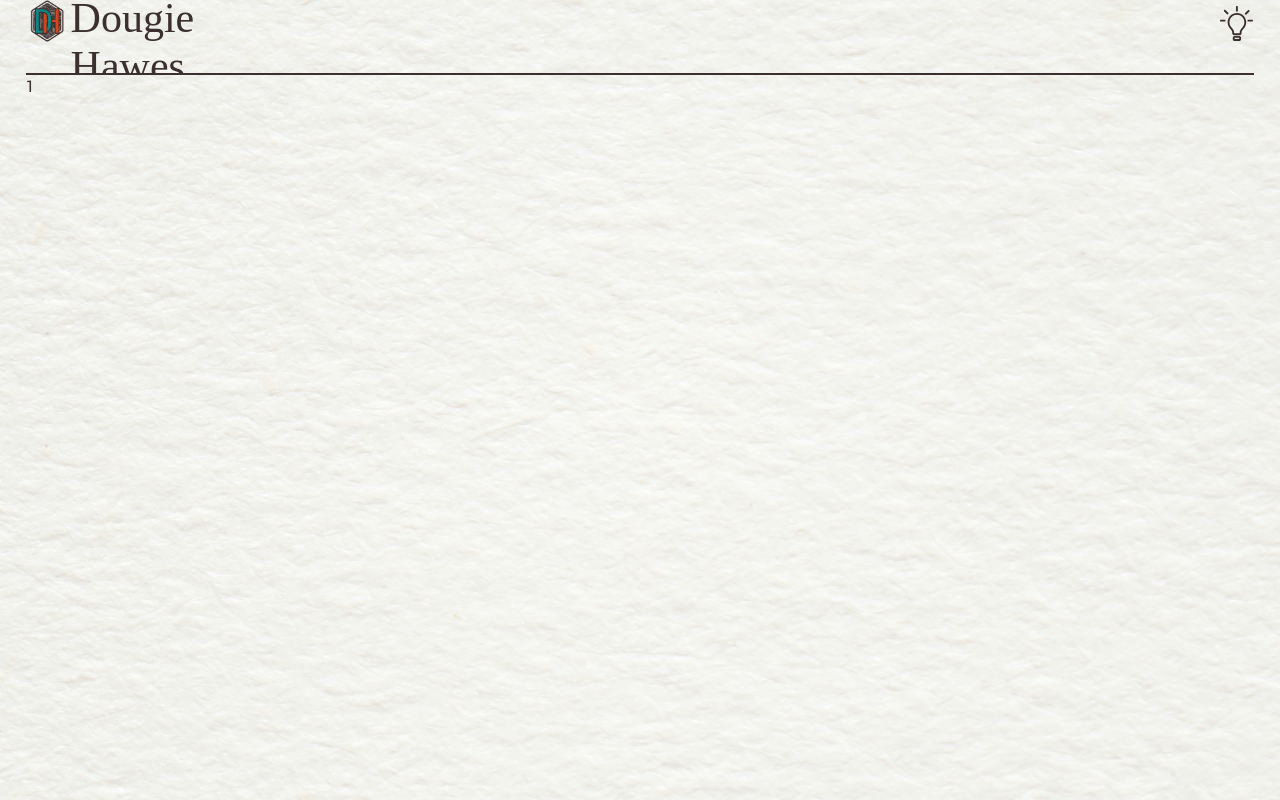
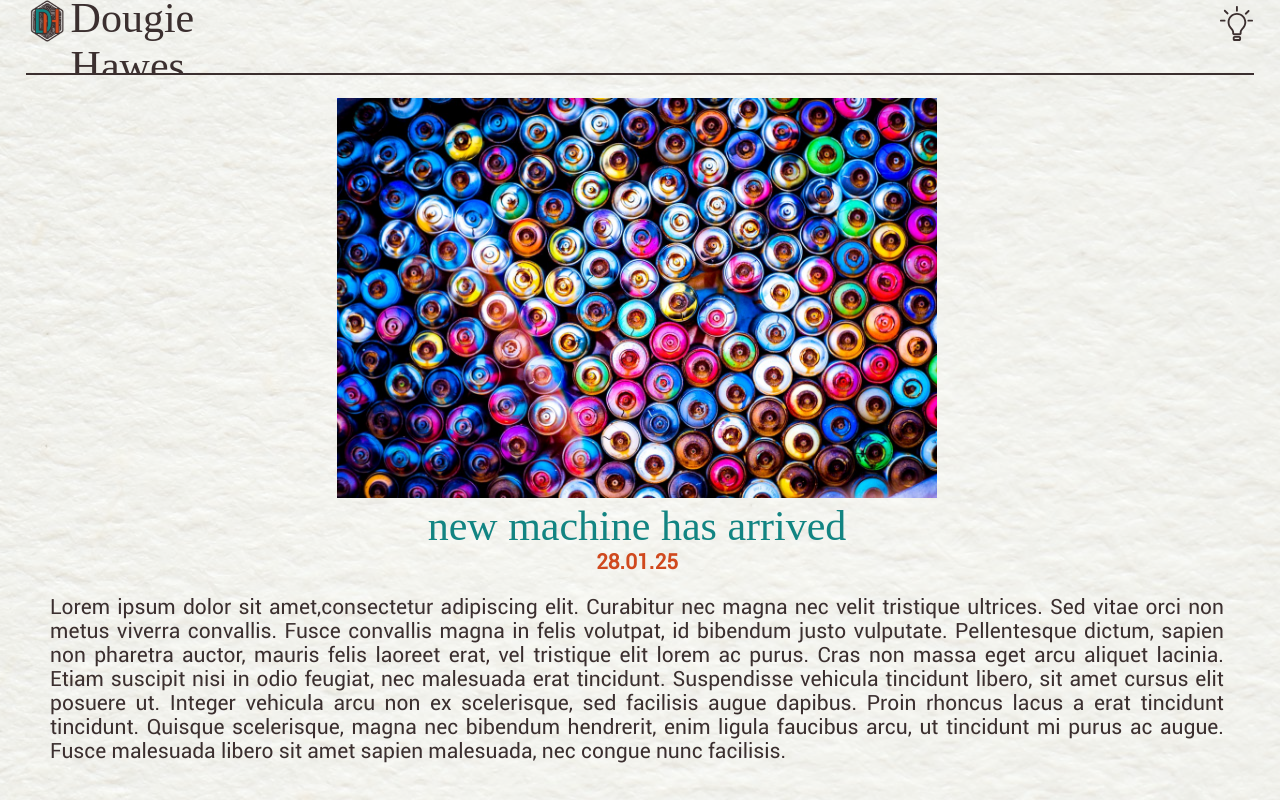
Before and after one commit to DougieHawes/dougie-hawes-client, a React (Create React App) app: page /blog/1 in a window 1280 px wide. Built offline with nearby package versions, Linux system fonts and the light colour scheme; no server answers; a web font is replaced by a local one.

Commit message:
added private routes

```diff
--- a/src/App.js
+++ b/src/App.js
@@ -11,6 +11,10 @@ import Work from "./components/routes/public/Work";
 import WorkItem from "./components/routes/public/WorkItem";
 import Skills from "./components/routes/public/Skills";
 import SignIn from "./components/routes/public/SignIn";
+
+import CreateProduct from "./components/routes/private/CreateWork";
+import Dashboard from "./components/routes/private/Dashboard";
+import CreateBlog from "./components/routes/private/CreateBlog";
 
 import "./display/style/style.scss";
 
@@ -29,6 +33,18 @@ const App = () => {
         <Route path="/work" element={<Work />} />
         <Route path="/work/:workid" element={<WorkItem />} />
         <Route path={process.env.REACT_APP_SIGNIN_URL} element={<SignIn />} />
+        <Route
+          path={`${process.env.REACT_APP_SIGNIN_URL}/dashboard`}
+          element={<Dashboard />}
+        />
+        <Route
+          path={`${process.env.REACT_APP_SIGNIN_URL}/create-work`}
+          element={<CreateProduct />}
+        />
+        <Route
+          path={`${process.env.REACT_APP_SIGNIN_URL}/create-blog`}
+          element={<CreateBlog />}
+        />
       </Routes>
     </div>
   );
--- /dev/null
+++ b/src/components/routes/private/CreateBlog.js
@@ -0,0 +1,38 @@
+import { useState } from "react";
+
+import { Route2 } from "../../utils/routes";
+
+import { Button1 } from "../../utils/buttons";
+import { Input1 } from "../../utils/inputs";
+
+import "./style.scss";
+
+const CreateBlog = () => {
+  const [formData, setFromData] = useState({ image: "", text: "", title: "" });
+
+  const { image, text, title } = formData;
+
+  const handleChange = (e) =>
+    setFormData({ ...formData, [e.target.name]: e.target.value });
+
+  const handleSubmit = (e) => {
+    e.preventDefault();
+
+    console.log(formData);
+  };
+
+  return (
+    <Route2
+      content={
+        <>
+          <form className="form">
+            <Input1 value={title} onChange={handleChange} />
+            <Button1 onClick={handleSubmit} />
+          </form>
+        </>
+      }
+    />
+  );
+};
+
+export default CreateBlog;
--- a/src/components/routes/private/CreateProduct.js
+++ b/src/components/routes/private/CreateWork.js
@@ -1,11 +1,16 @@
+import { useState } from "react";
+
 import { Route2 } from "../../utils/routes";
+
+import { Button1 } from "../../utils/buttons";
+import { Input1 } from "../../utils/inputs";
 
 import "./style.scss";
 
-const CreateProduct = () => {
-  const [formData, setFromData] = useState({ email: "", password: "" });
+const CreateWork = () => {
+  const [formData, setFromData] = useState({ title: "" });
 
-  const { email, password } = formData;
+  const { title } = formData;
 
   const handleChange = (e) =>
     setFormData({ ...formData, [e.target.name]: e.target.value });
@@ -21,7 +26,7 @@ const CreateProduct = () => {
       content={
         <>
           <form className="form">
-            <Input1 value={password} onChange={handleChange} />
+            <Input1 value={title} onChange={handleChange} />
             <Button1 onClick={handleSubmit} />
           </form>
         </>
@@ -30,4 +35,4 @@ const CreateProduct = () => {
   );
 };
 
-export default CreateProduct;
+export default CreateWork;
--- a/src/components/routes/private/Dashboard.js
+++ b/src/components/routes/private/Dashboard.js
@@ -1,9 +1,21 @@
+import { Link } from "react-router-dom";
+
 import { Route2 } from "../../utils/routes";
 
 import "./style.scss";
 
 const Dashboard = () => {
-  return <Route2 content={() => <></>} title="Dashboard" />;
+  return (
+    <Route2
+      content={
+        <>
+          <Link to="/slartybartfast/create-work">create-work</Link>
+          <Link to="/slartybartfast/create-blog">create-blog</Link>
+        </>
+      }
+      title="Dashboard"
+    />
+  );
 };
 
 export default Dashboard;
--- a/src/components/routes/public/Blog.js
+++ b/src/components/routes/public/Blog.js
@@ -2,35 +2,11 @@ import { Route1 } from "../../utils/routes";
 
 import { Card3 } from "../../utils/cards";
 
-import blogImage from "../../../display/media/images/layout/blog-image.jpg";
+import { blogArray } from "./data";
 
 import "./style.scss";
 
 const Blog = () => {
-  const blogArray = [
-    {
-      id: 1,
-      image: blogImage,
-      title: "new machine has arrived",
-      date: "28.01.25",
-      text: "Lorem ipsum dolor sit amet, consectetur adipiscing elit. Curabitur nec magna nec velit tristique ultrices. Sed vitae orci non metus viverra convallis. Fusce convallis magna in felis volutpat, id bibendum justo vulputate. Pellentesque dictum, sapien non pharetra auctor, mauris felis laoreet erat, vel tristique elit lorem ac purus. Cras non massa eget arcu aliquet lacinia. Etiam suscipit nisi in odio feugiat, nec malesuada erat tincidunt. Suspendisse vehicula tincidunt libero, sit amet cursus elit posuere ut. Integer vehicula arcu non ex scelerisque, sed facilisis augue dapibus. Proin rhoncus lacus a erat tincidunt tincidunt. Quisque scelerisque, magna nec bibendum hendrerit, enim ligula faucibus arcu, ut tincidunt mi purus ac augue. Fusce malesuada libero sit amet sapien malesuada, nec congue nunc facilisis.",
-    },
-    {
-      id: 2,
-      image: blogImage,
-      title: "new machine has arrived",
-      date: "28.01.25",
-      text: "Lorem ipsum dolor sit amet, consectetur adipiscing elit. Curabitur nec magna nec velit tristique ultrices. Sed vitae orci non metus viverra convallis. Fusce convallis magna in felis volutpat, id bibendum justo vulputate. Pellentesque dictum, sapien non pharetra auctor, mauris felis laoreet erat, vel tristique elit lorem ac purus. Cras non massa eget arcu aliquet lacinia. Etiam suscipit nisi in odio feugiat, nec malesuada erat tincidunt. Suspendisse vehicula tincidunt libero, sit amet cursus elit posuere ut. Integer vehicula arcu non ex scelerisque, sed facilisis augue dapibus. Proin rhoncus lacus a erat tincidunt tincidunt. Quisque scelerisque, magna nec bibendum hendrerit, enim ligula faucibus arcu, ut tincidunt mi purus ac augue. Fusce malesuada libero sit amet sapien malesuada, nec congue nunc facilisis.",
-    },
-    {
-      id: 3,
-      image: blogImage,
-      title: "new machine has arrived",
-      date: "28.01.25",
-      text: "Lorem ipsum dolor sit amet, consectetur adipiscing elit. Curabitur nec magna nec velit tristique ultrices. Sed vitae orci non metus viverra convallis. Fusce convallis magna in felis volutpat, id bibendum justo vulputate. Pellentesque dictum, sapien non pharetra auctor, mauris felis laoreet erat, vel tristique elit lorem ac purus. Cras non massa eget arcu aliquet lacinia. Etiam suscipit nisi in odio feugiat, nec malesuada erat tincidunt. Suspendisse vehicula tincidunt libero, sit amet cursus elit posuere ut. Integer vehicula arcu non ex scelerisque, sed facilisis augue dapibus. Proin rhoncus lacus a erat tincidunt tincidunt. Quisque scelerisque, magna nec bibendum hendrerit, enim ligula faucibus arcu, ut tincidunt mi purus ac augue. Fusce malesuada libero sit amet sapien malesuada, nec congue nunc facilisis.",
-    },
-  ];
-
   return (
     <Route1
       content={
--- a/src/components/routes/public/BlogItem.js
+++ b/src/components/routes/public/BlogItem.js
@@ -1,14 +1,27 @@
-import { useParams } from "react-router-dom";
+import { Route1 } from "../../utils/routes";
 
-import { Route1 } from "../../utils/routes";
+import { blogArray } from "./data";
 
 import "./style.scss";
 
 const BlogItem = () => {
-  const params = useParams();
-  const id = params.blogid;
-
-  return <Route1 content={<>{id}</>} />;
+  return (
+    <Route1
+      content={
+        <>
+          <div className="blog-item">
+            <img className="blog-item-image" src={blogArray[0].image} alt="" />
+            <h4 className="blog-item-title">{blogArray[0].title}</h4>
+            <p className="blog-item-date">{blogArray[0].date}</p>
+            <p
+              className="blog-item-text"
+              dangerouslySetInnerHTML={{ __html: blogArray[0].text }}
+            ></p>
+          </div>
+        </>
+      }
+    />
+  );
 };
 
 export default BlogItem;
--- a/src/components/routes/public/data.js
+++ b/src/components/routes/public/data.js
@@ -1,5 +1,16 @@
 import laadeedaaIcon from "../../../display/media/images/laadeedaa.png";
 import expressLogo from "../../../display/media/images/icons/express-logo.png";
+import blogImage from "../../../display/media/images/layout/blog-image.jpg";
+
+export const blogArray = [
+  {
+    id: 1,
+    image: blogImage,
+    title: "new machine has arrived",
+    date: "28.01.25",
+    text: "Lorem ipsum dolor sit amet,consectetur adipiscing elit. Curabitur nec magna nec velit tristique ultrices. Sed vitae orci non metus viverra convallis. Fusce convallis magna in felis volutpat, id bibendum justo vulputate. Pellentesque dictum, sapien non pharetra auctor, mauris felis laoreet erat, vel tristique elit lorem ac purus. Cras non massa eget arcu aliquet lacinia. Etiam suscipit nisi in odio feugiat, nec malesuada erat tincidunt. Suspendisse vehicula tincidunt libero, sit amet cursus elit posuere ut. Integer vehicula arcu non ex scelerisque, sed facilisis augue dapibus. Proin rhoncus lacus a erat tincidunt tincidunt. Quisque scelerisque, magna nec bibendum hendrerit, enim ligula faucibus arcu, ut tincidunt mi purus ac augue. Fusce malesuada libero sit amet sapien malesuada, nec congue nunc facilisis.",
+  },
+];
 
 export const skillsArray = [
   {
--- a/src/components/routes/public/style.scss
+++ b/src/components/routes/public/style.scss
@@ -1,4 +1,32 @@
 @import "../../../display/style/style.scss";
+
+// BLOG ITEM
+.blog-item {
+  margin-right: 6px;
+  .blog-item-image {
+    margin-left: 50%;
+    margin-top: 21px;
+    max-width: 600px;
+    transform: translateX(-50%);
+    width: 100%;
+  }
+  .blog-item-title {
+    color: $colour3;
+    font-size: 42px;
+    text-align: center;
+  }
+  .blog-item-date {
+    color: $colour4;
+    font-size: 21px;
+    font-weight: 800;
+    text-align: center;
+  }
+  .blog-item-text {
+    font-size: 21px;
+    text-align: justify;
+    padding: 21px 2%;
+  }
+}
 
 // CONTACT
 .contact-links-container {
--- a/src/components/utils/cards.js
+++ b/src/components/utils/cards.js
@@ -48,7 +48,10 @@ export const Card3 = ({ date, image, link, text, title }) => (
       <div className="card3-text-container">
         <h3 className="card-title">{title}</h3>
         <p className="card3-date">{date}</p>
-        <p className="card3-text">{text}</p>
+        <p
+          className="card3-text"
+          dangerouslySetInnerHTML={{ __html: text }}
+        ></p>
       </div>
     </div>
   </Link>
--- a/src/display/style/style.scss
+++ b/src/display/style/style.scss
@@ -27,7 +27,8 @@
 
 h1,
 h2,
-h3 {
+h3,
+h4 {
   font-family: $font1;
   font-weight: 100;
 }
```
